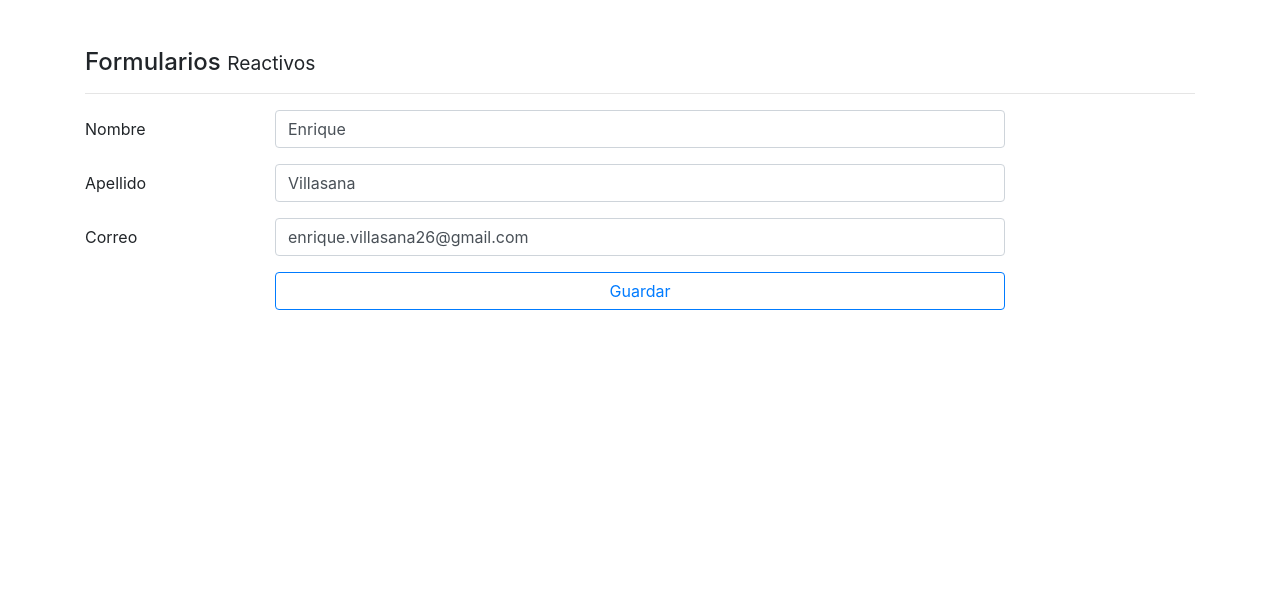
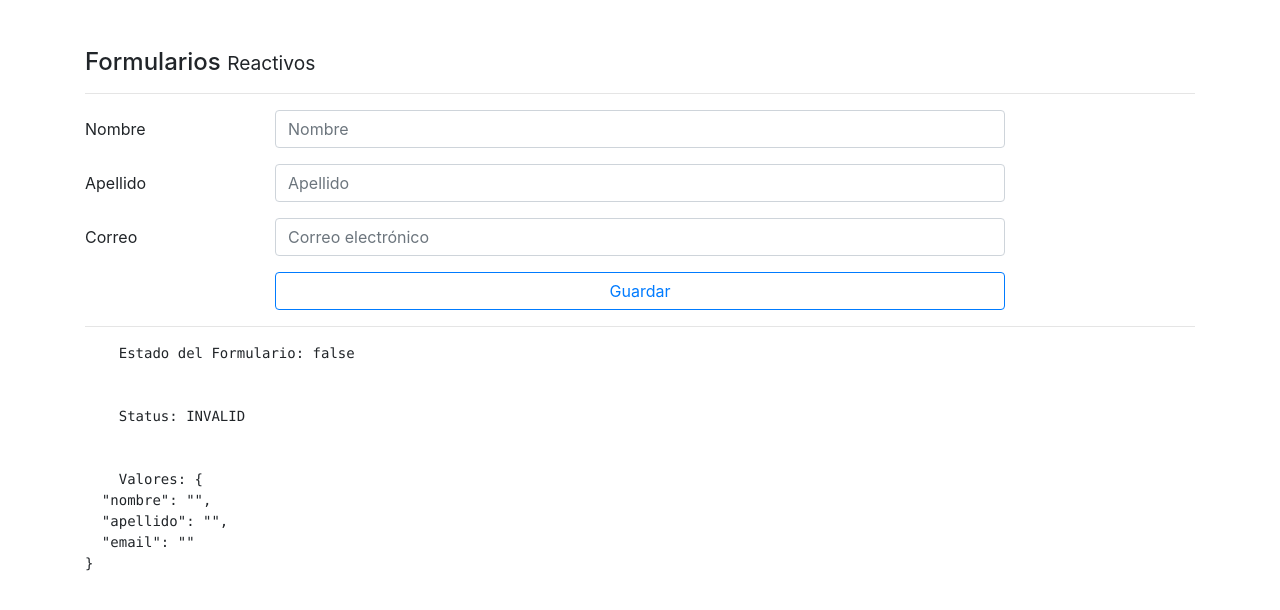
Before and after one commit to villasana26enrique/forms-app, an Angular app: page /reactivo in a window 1280 px wide. Shown: the top 610 px of the page. Built offline with nearby package versions, Linux system fonts and the light colour scheme.

Commit message:
Validaciones Síncronas

```diff
--- a/src/app/pages/reactive/reactive.component.html
+++ b/src/app/pages/reactive/reactive.component.html
@@ -42,3 +42,12 @@
     </div>
 
 </form>
+
+<hr>
+<pre>
+    Estado del Formulario: {{ formulario.valid }}
+    <br>
+    Status: {{ formulario.status }}
+    <br>
+    Valores: {{ formulario.value | json }}
+</pre>
--- a/src/app/pages/reactive/reactive.component.ts
+++ b/src/app/pages/reactive/reactive.component.ts
@@ -1,5 +1,5 @@
 import { Component, OnInit } from '@angular/core';
-import { FormGroup, FormBuilder } from '@angular/forms';
+import { FormGroup, FormBuilder, Validators } from '@angular/forms';
 
 @Component({
   selector: 'app-reactive',
@@ -23,9 +23,9 @@
 
   crearFormulario() {
     this.formulario = this.fb.group({
-      nombre: ['Enrique'],
-      apellido: ['Villasana'],
-      email: ['enrique.villasana26@gmail.com']
+      nombre: [ '', [ Validators.required, Validators.minLength(5) ] ],
+      apellido: [ '', Validators.required ],
+      email: ['', [ Validators.required, Validators.pattern('[a-z0-9._%+-]+@[a-z0-9.-]+\.[a-z]{2,3}$') ] ]
     });
   }
 
```
